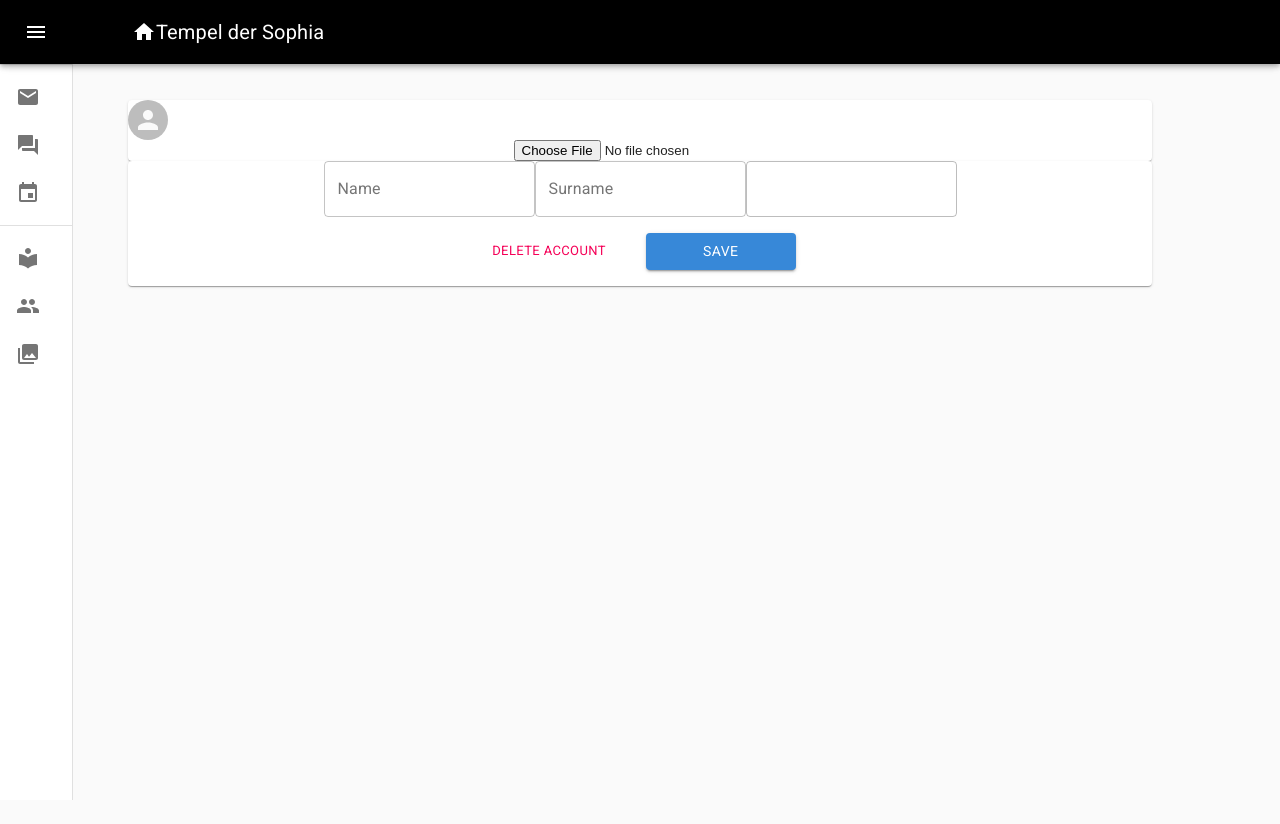
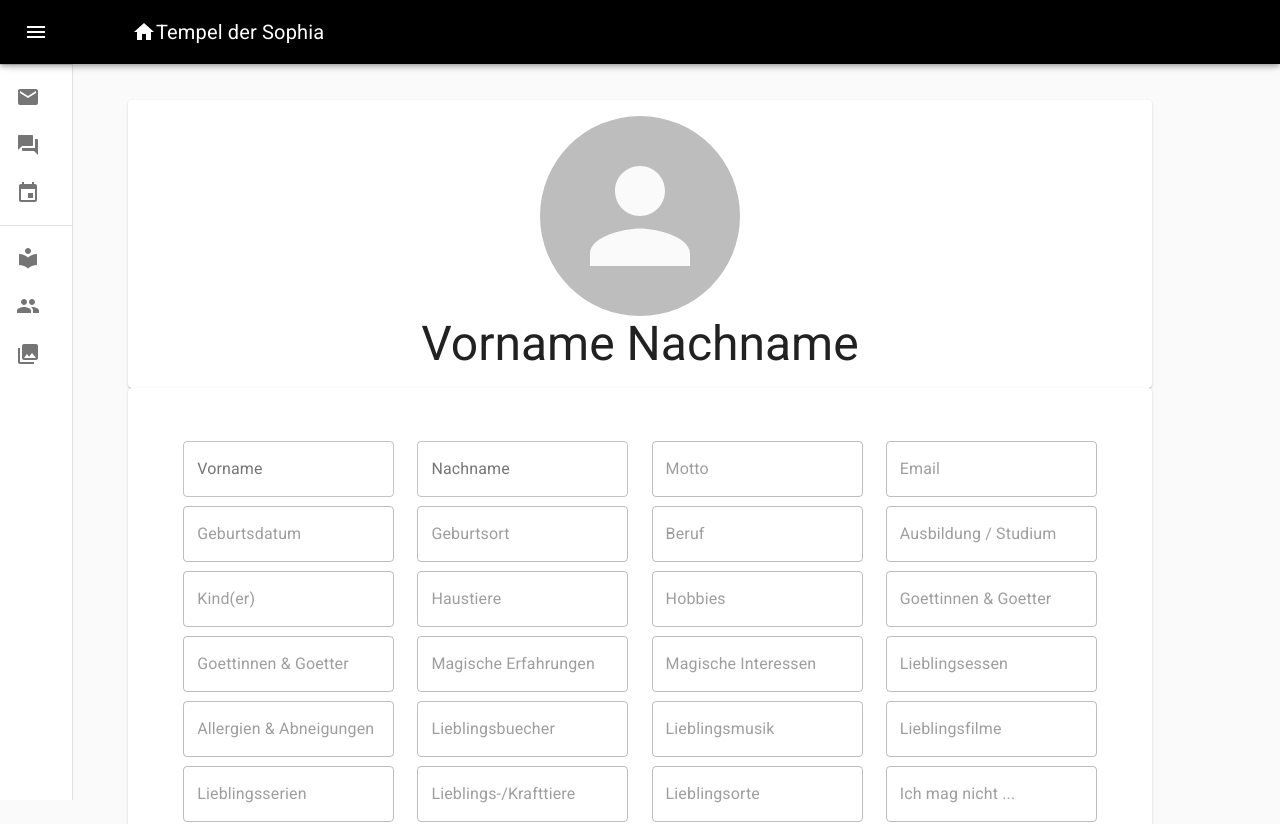
Before and after one commit to juliaheller/community-app, a React (Create React App) app: page /schwestern in a window 1280 px wide. Shown: the top 824 px of the page. Before the commit the page ends 800 px from the top, so only its background shows below. Built offline with nearby package versions, Linux system fonts and the light colour scheme.

Commit message:
Add input fields in Userpage

```diff
--- a/src/pages/UserPage.jsx
+++ b/src/pages/UserPage.jsx
@@ -17,6 +17,44 @@ const useStyles = makeStyles({
         flexDirection: "column",
         width: "80%",
         marginTop: "100px",
+    },
+    paper: {
+        display: "flex",
+        alignItems: "center",
+        flexDirection: "column",
+        justifyContent: "space-between",
+        padding: "16px",
+        height: "100%",
+        // maxHeight: "500px",
+        // minHeight: "500px",
+    },
+    large: {
+        width: "200px",
+        height: "200px",
+    },
+    form: {
+        display: "flex",
+        // flexDirection: "column",
+        padding: "16px",
+        flexWrap: "wrap",
+        margin: "16px",
+        width: "100%",
+        height: "500px",
+        justifyContent: "space-evenly",
+        alignItems: "center",
+    },
+    input: {
+        display: "none",
+        width: "100%",
+        // visibility: "hidden",
+        // height: "50px",
+        borderBottom: "1px solid darkgrey",
+        textAlign: "center",
+        height: "100%",
+    },
+    btns: {
+        display: "flex",
+        justifyContent: "space-between",
     },
 });
 export default function UserPage() {
@@ -127,6 +165,7 @@ export default function UserPage() {
                     )} */}
                 <Typography variant="h3">
                     {/* {user.name + " " + user.surname} */}
+                    Vorname Nachname
                 </Typography>
                 <Typography variant="subtitle1">
                     {/* Joined: {moment(user.createdAt).format("MMMM DD, YYYY")} */}
@@ -140,14 +179,14 @@ export default function UserPage() {
                     <TextField
                         id="name"
                         type="text"
-                        label="Name"
+                        label="Vorname"
                         // value={formData.name}
                         variant="outlined"
                         // onChange={(event) =>
                         //     handleChange(event, "name")}
                     ></TextField>
                     <TextField
-                        label="Surname"
+                        label="Nachname"
                         id="surname"
                         type="text"
                         // value={formData.surname}
@@ -157,8 +196,113 @@ export default function UserPage() {
                         // }
                     ></TextField>
                     <TextField
+                        id="motto"
+                        label="Motto"
+                        variant="outlined"
+                        disabled></TextField>
+                    <TextField
                         id="email"
-                        // label={formData.email}
+                        label="Email"
+                        variant="outlined"
+                        disabled></TextField>
+                    <TextField
+                        id="birth"
+                        label="Geburtsdatum"
+                        variant="outlined"
+                        disabled></TextField>
+                    <TextField
+                        id="birthPlace"
+                        label="Geburtsort"
+                        variant="outlined"
+                        disabled></TextField>
+                    <TextField
+                        id="job"
+                        label="Beruf"
+                        variant="outlined"
+                        disabled></TextField>
+                    <TextField
+                        id="education"
+                        label="Ausbildung / Studium"
+                        variant="outlined"
+                        disabled></TextField>
+                    <TextField
+                        id="children"
+                        label="Kind(er)"
+                        variant="outlined"
+                        disabled></TextField>
+                    <TextField
+                        id="pets"
+                        label="Haustiere"
+                        variant="outlined"
+                        disabled></TextField>
+                    <TextField
+                        id="hobbies"
+                        label="Hobbies"
+                        variant="outlined"
+                        disabled></TextField>
+                    <TextField
+                        id="gods"
+                        label="Goettinnen & Goetter"
+                        variant="outlined"
+                        disabled></TextField>
+                    <TextField
+                        id="gods"
+                        label="Goettinnen & Goetter"
+                        variant="outlined"
+                        disabled></TextField>
+                    <TextField
+                        id="magicExperience"
+                        label="Magische Erfahrungen"
+                        variant="outlined"
+                        disabled></TextField>
+                    <TextField
+                        id="magicInterests"
+                        label="Magische Interessen"
+                        variant="outlined"
+                        disabled></TextField>
+                    <TextField
+                        id="food"
+                        label="Lieblingsessen"
+                        variant="outlined"
+                        disabled></TextField>
+                    <TextField
+                        id="allergies"
+                        label="Allergien & Abneigungen"
+                        variant="outlined"
+                        disabled></TextField>
+                    <TextField
+                        id="books"
+                        label="Lieblingsbuecher"
+                        variant="outlined"
+                        disabled></TextField>
+                    <TextField
+                        id="music"
+                        label="Lieblingsmusik"
+                        variant="outlined"
+                        disabled></TextField>
+                    <TextField
+                        id="movies"
+                        label="Lieblingsfilme"
+                        variant="outlined"
+                        disabled></TextField>
+                    <TextField
+                        id="series"
+                        label="Lieblingsserien"
+                        variant="outlined"
+                        disabled></TextField>
+                    <TextField
+                        id="animals"
+                        label="Lieblings-/Krafttiere"
+                        variant="outlined"
+                        disabled></TextField>
+                    <TextField
+                        id="places"
+                        label="Lieblingsorte"
+                        variant="outlined"
+                        disabled></TextField>
+                    <TextField
+                        id="dislike"
+                        label="Ich mag nicht ..."
                         variant="outlined"
                         disabled></TextField>
                     <div className={classes.btns}>
```
